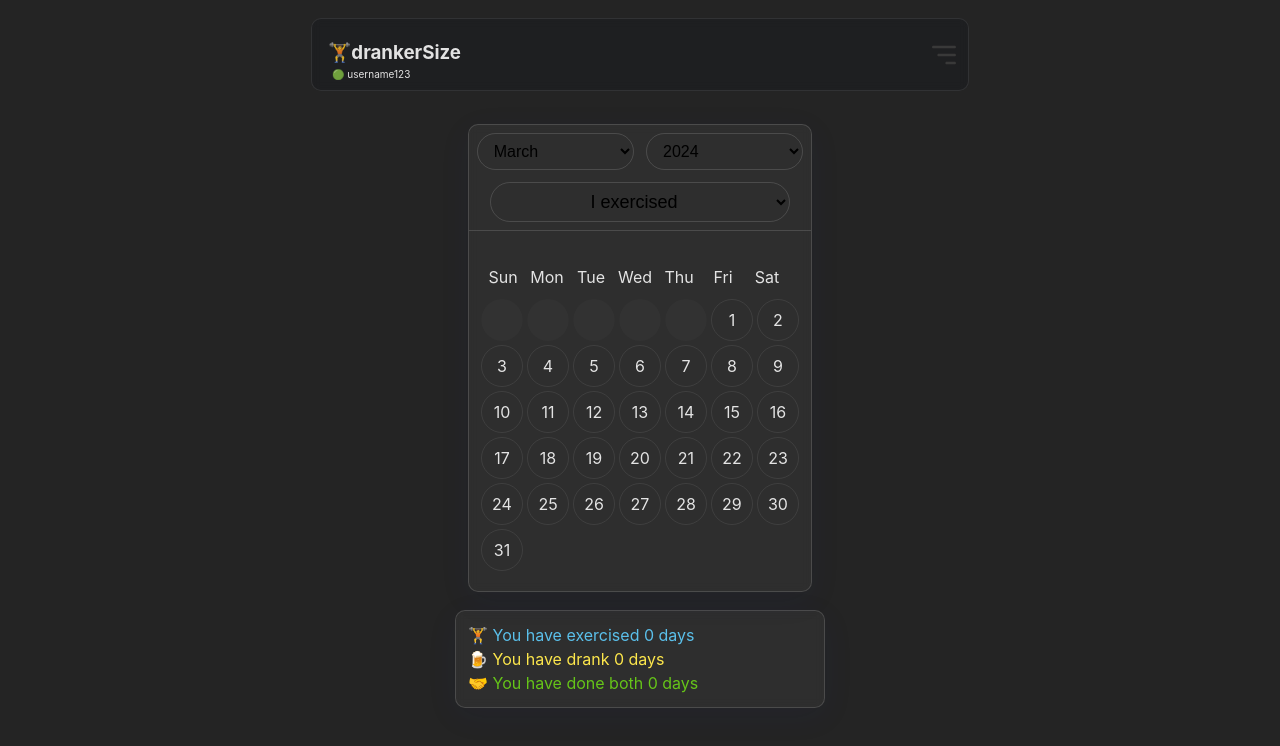
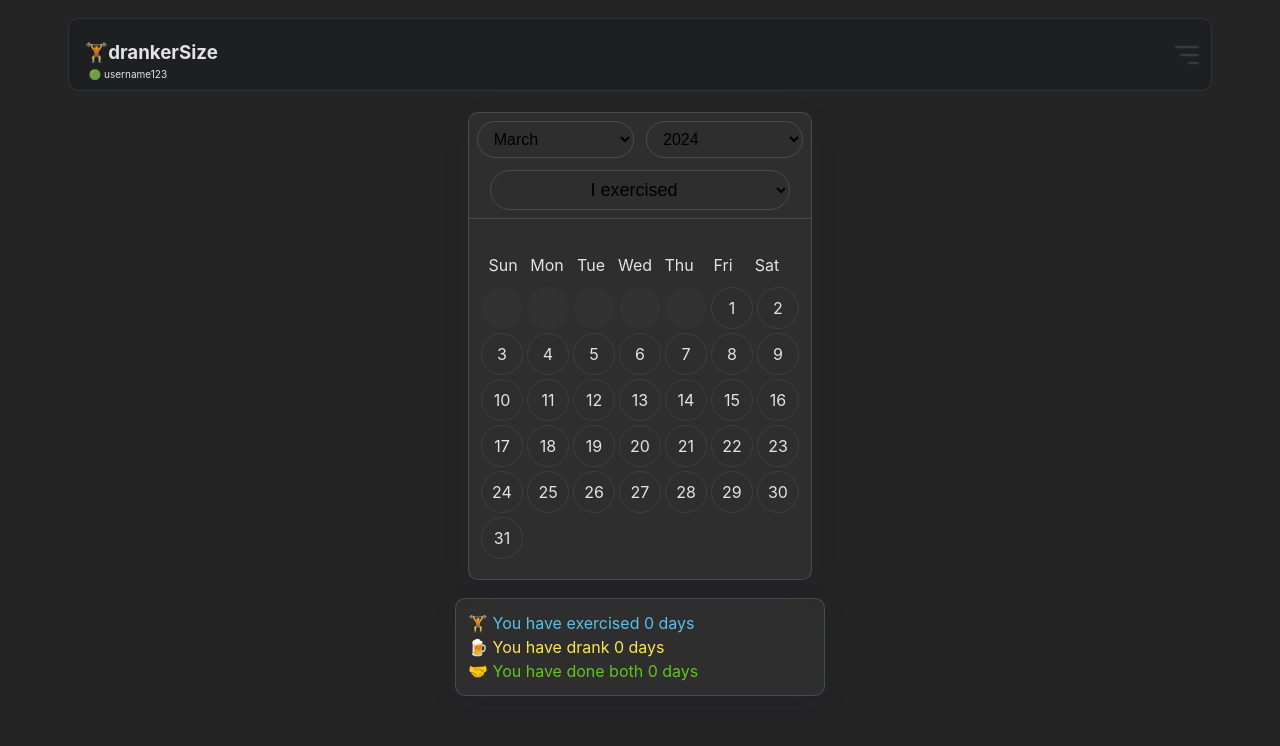
Before and after one commit to rileysklar/excerTracker, a React (Vite) app: page / in a window 1280 px wide. Shown: the top 746 px of the page. Built offline with nearby package versions, Linux system fonts and the light colour scheme.

Commit message:
(core):changed to grid from flex

```diff
--- a/src/components/calendar/Calendar.jsx
+++ b/src/components/calendar/Calendar.jsx
@@ -138,6 +138,7 @@
                   className={`date-cell ${dayClass}`}
                   key={day}
                   onClick={() => toggleDay(day)}
+                  tabIndex="-1"
                 >
                   {day}
                 </div>
--- a/src/components/calendar/calendar.css
+++ b/src/components/calendar/calendar.css
@@ -131,11 +131,6 @@
   border-radius: 100px;
 }
 
-.date-cell:hover {
-  background-color: #f0f0f018;
-  color: #fff;
-}
-
 .placeholder {
   background-color: #f0f0f005;
   border: none;
--- a/src/components/navbar/navbar.css
+++ b/src/components/navbar/navbar.css
@@ -3,7 +3,7 @@
   display: flex;
   justify-content: space-between;
   align-items: center;
-  width: 50%;
+  width: 88%;
   background: rgba(0, 9, 26, 0.15);
   backdrop-filter: blur(4px);
   -webkit-backdrop-filter: blur(4px);
@@ -25,28 +25,29 @@
   padding-left: 12px;
 }
 
-.dropdown-menu {
-  backdrop-filter: blur(4px);
-  -webkit-backdrop-filter: blur(4px);
+/* .dropdown-menu {
   position: absolute;
   top: 89px;
   border-radius: 10px;
   display: flex;
   flex-direction: column;
-  justify-content: center;
+  justify-content: flex-start;
   align-items: center;
+  padding: 40px 0 0 0;
   width: 99.5%;
   margin: 0px 0 0 -8px;
-  height: 390px;
+  height: 80vh;
   gap: 20px;
-  background: #2c2c2c;
   color: #cec4c4;
   font-size: 20px;
   font-weight: 900;
   font-family: "Roboto", sans-serif;
-  box-shadow: 0 10px 30px rgba(31, 31, 31, 0.3);
-  border: solid 1px #bdbdbd35;
-}
+  background: rgba(255, 255, 255, 0.25);
+  box-shadow: 0 8px 32px 0 rgba(31, 38, 135, 0.37);
+  backdrop-filter: blur(4px);
+  -webkit-backdrop-filter: blur(14px);
+  border: 1px solid rgba(255, 255, 255, 0.18);
+} */
 
 .dropdown-menu a {
   color: #bbbbbb;
--- a/src/index.css
+++ b/src/index.css
@@ -31,9 +31,8 @@
 body {
   margin: 0;
   display: flex;
-  place-items: center;
-  min-width: 320px;
-  min-height: 100vh;
+  padding-top: 80px;
+  height: 90vh;
 }
 
 h1 {
```
